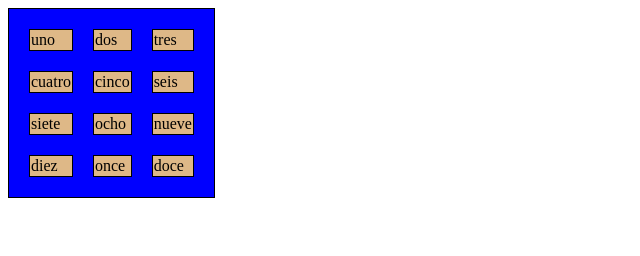
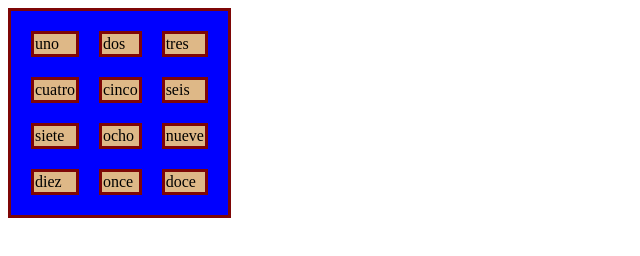
Before and after one commit to JBolado2020/web.asistenteAcademico, a plain HTML site: page index.html in a window 1280 px wide. Shown: the whole page, without its empty margins (0-640 px from the left). Drawn offline with Linux system fonts and the light colour scheme.

Commit message:
Se cambio el color del borde

```diff
--- a/index.html
+++ b/index.html
@@ -6,7 +6,7 @@
     <style>
       table, td {
         background-color: burlywood;
-        border:1px solid black;
+        border:3px solid rgb(126, 6, 6);
       }
       table {
         border-spacing:20px;
```
